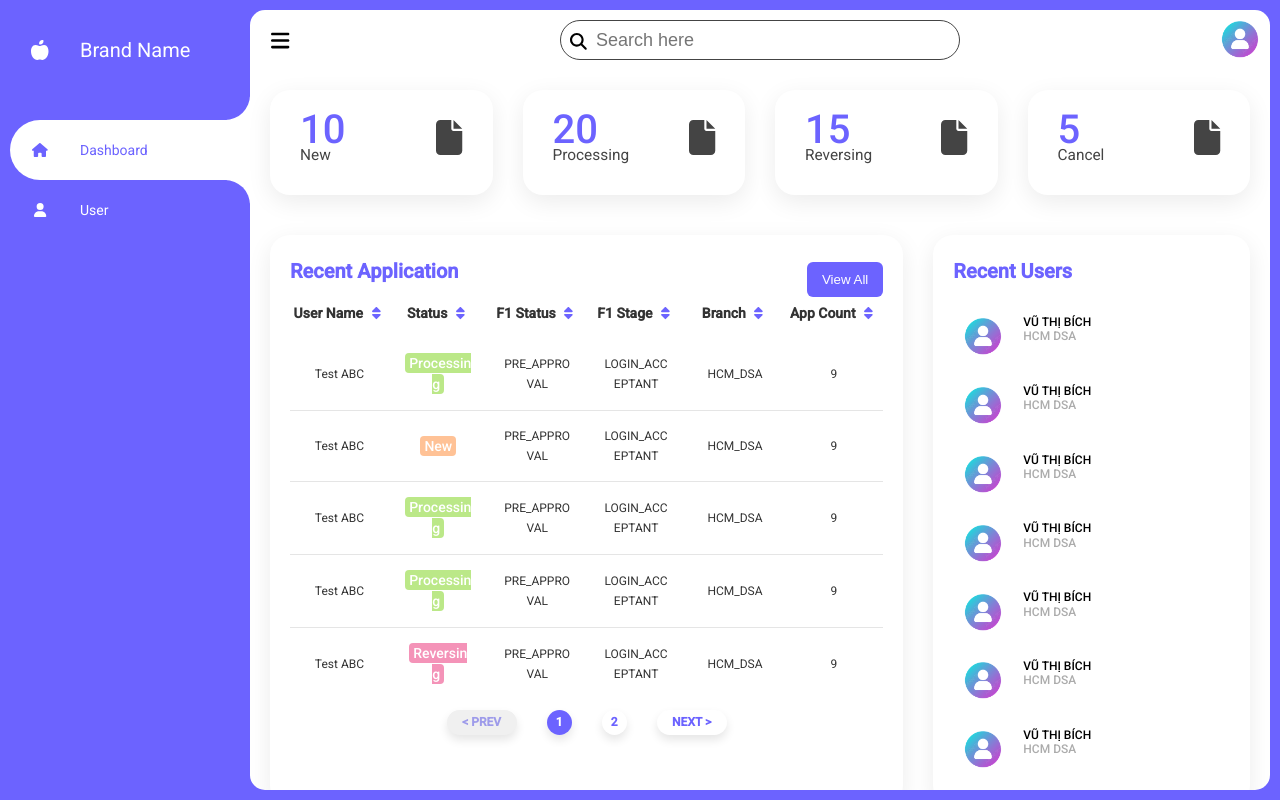
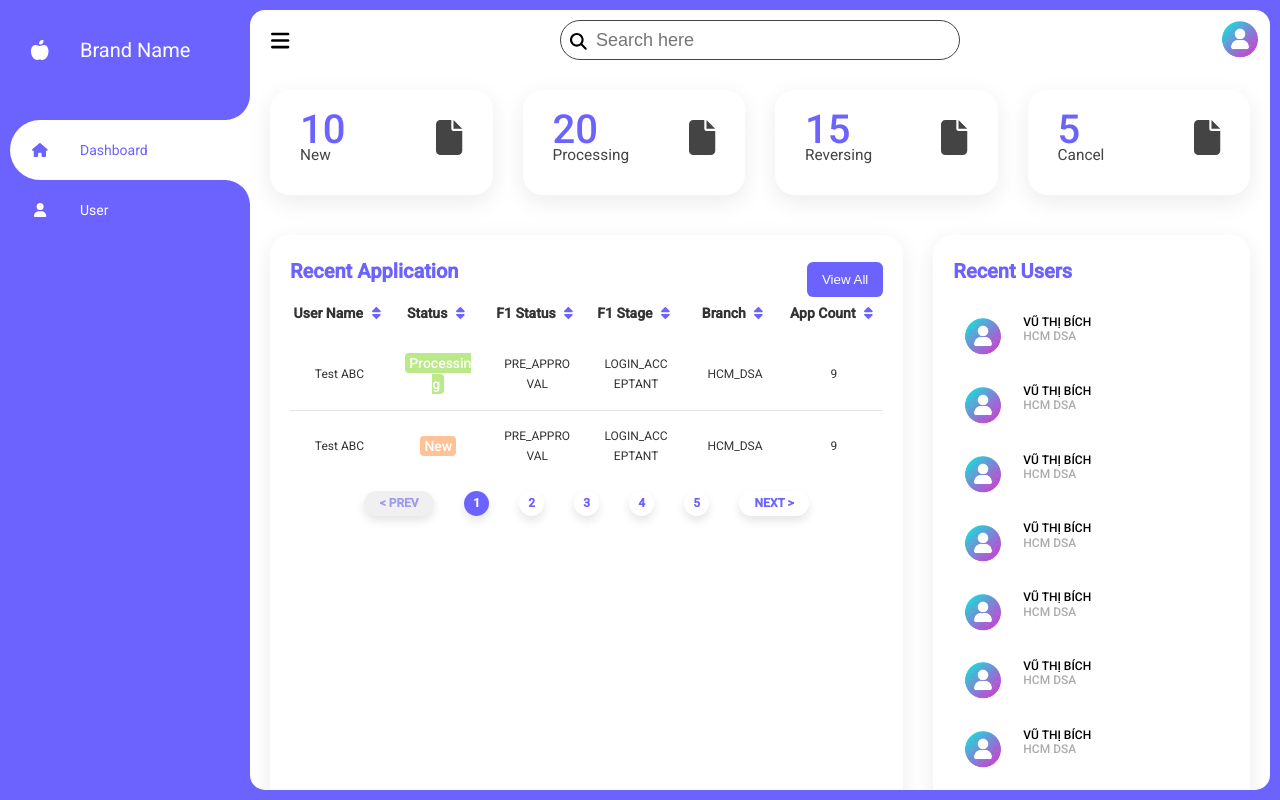
Before and after one commit to antran96/template-crm, an Angular app: page /dashboard in a window 1280 px wide. Built offline with nearby package versions, Linux system fonts and the light colour scheme; what echarts-for-angular would draw is missing.

Commit message:
pagination on search

```diff
--- a/src/components/table/table.component.html
+++ b/src/components/table/table.component.html
@@ -33,12 +33,12 @@
     <!-- pagination -->
     <div class="table-pagination">
         <ul>
-            <li [ngClass]="currentPage === 1 ? 'disabled' : ''" (click)="onPagination(currentPage - 1)"><a>< PREV</a></li>
+            <li [ngClass]="currentPage === 1 || listShow.length === 0 ? 'disabled' : ''" (click)="onPagination(currentPage - 1, isSearch ? listSearch : listData)"><a>< PREV</a></li>
             <li *ngFor="let in of counter(pagesNumber), index as index"
                 [ngClass]="index + 1 === currentPage ? 'pageNumber active' : 'pageNumber'"
-                (click)="onPagination(index + 1)">
+                (click)="onPagination(index + 1, isSearch ? listSearch : listData)">
                 <a>{{index + 1}}</a></li>
-            <li [ngClass]="currentPage ===  pagesNumber ? 'disabled' : ''" (click)="onPagination(currentPage + 1)"><a>NEXT ></a></li>
+            <li [ngClass]="currentPage ===  pagesNumber || listShow.length === 0  ? 'disabled' : ''" (click)="onPagination(currentPage + 1, isSearch ? listSearch : listData)"><a>NEXT ></a></li>
         </ul>
     </div>
 </div>
--- a/src/components/table/table.component.ts
+++ b/src/components/table/table.component.ts
@@ -7,7 +7,9 @@ import { Component, Input, OnInit } from '@angular/core';
 })
 export class TableComponent implements OnInit {
   public searchInput: Array<any> = []
+  public isSearch: boolean = false
   public listShow: Array<any> = []
+  public listSearch: Array<any> = []
   public pagesNumber: number = 1
   public currentPage: number = 1
   @Input() headers: Array<any> = []
@@ -19,7 +21,7 @@ export class TableComponent implements OnInit {
 
   ngOnInit(): void {
     this.onSearchInit()
-    this.onPagination(1)
+    this.onPagination(1, this.listData)
   }
 
   onSearchInit(): void {
@@ -35,10 +37,11 @@ export class TableComponent implements OnInit {
 
   onSearch(valueSearch: any, key: string): void {
     if (valueSearch !== '') {
+      this.isSearch = true
       let valueSearchnonVN = this.nonAccentVietnamese(valueSearch)
       let arr = valueSearchnonVN.split(';')
       let result: boolean = false
-      let newList: Array<any> = []
+      this.listSearch = []
       if (this.listData.length > 0) {
         this.listData.forEach(row => {
           let value = row[key].toString().toLowerCase()
@@ -46,13 +49,18 @@ export class TableComponent implements OnInit {
           arr.forEach((item: any) => {
             if (item !== '') {
               result = valuenonVN.includes(item.toLowerCase())
-              if (result === true) newList.push(row)
+              if (result === true) this.listSearch.push(row)
             }
           })
         })
-        this.listShow = newList
+        this.listShow = this.listSearch
+        this.onPagination(1, this.listShow)
       }
-    } else this.listShow = this.listData
+    } else {
+      this.isSearch = false
+      this.listShow = this.listData
+      this.onPagination(1, this.listShow)
+    }
   }
 
   nonAccentVietnamese(value: string) {
@@ -86,11 +94,11 @@ export class TableComponent implements OnInit {
     }
   }
 
-  onPagination(page: number) {
+  onPagination(page: number, querySet: any) {
       let state = {
-        'querySet': this.listData,
+        'querySet': querySet,
         'page': page,
-        'rows': 5
+        'rows': 2
       }
       this.currentPage = state.page
       let data = this.onTrimPagination(state.querySet, state.page, state.rows)
--- a/src/modules/user/user.component.ts
+++ b/src/modules/user/user.component.ts
@@ -17,16 +17,16 @@ export class UserComponent implements OnInit {
   listData: Array<any> = [
     {'userName': 'testabc1', 'fullName': 'Test ABC', 'email': 'testabc1@gmail.com', 'role': 'FS-Sales Supervisor', 'branch': 'HCM DSA'},
     {'userName': 'testabc2', 'fullName': 'Test ABC', 'email': 'testabc2@gmail.com', 'role': 'FS-Area Sales Manager', 'branch': 'HCM DSA'},
-    {'userName': 'testabc3', 'fullName': 'Test ABC', 'email': 'testabc3@gmail.com', 'role': 'FS-Sales Admin', 'branch': 'HCM DSA'},
-    {'userName': 'testabc4', 'fullName': 'Test ABC', 'email': 'testabc4@gmail.com', 'role': 'FS-Sales Supervisor', 'branch': 'HCM DSA'},
+    {'userName': 'testabc2', 'fullName': 'Test ABC', 'email': 'testabc3@gmail.com', 'role': 'FS-Sales Admin', 'branch': 'HCM DSA'},
+    {'userName': 'testabc2', 'fullName': 'Test ABC', 'email': 'testabc4@gmail.com', 'role': 'FS-Sales Supervisor', 'branch': 'HCM DSA'},
     {'userName': 'testabc5', 'fullName': 'Test ABC', 'email': 'testabc5@gmail.com', 'role': 'FS-Sales Admin', 'branch': 'HCM DSA'},
     {'userName': 'testabc6', 'fullName': 'Test ABC', 'email': 'testabc6@gmail.com', 'role': 'FS-IT Admin', 'branch': 'HCM DSA'},
-    {'userName': 'testabc7', 'fullName': 'Test ABC', 'email': 'testabc7@gmail.com', 'role': 'FS-Sales Admin', 'branch': 'HCM DSA'},
-    {'userName': 'testabc8', 'fullName': 'Test ABC', 'email': 'testabc8@gmail.com', 'role': 'FS-IT Admin', 'branch': 'HCM DSA'},
-    {'userName': 'testabc9', 'fullName': 'Test ABC', 'email': 'testabc9@gmail.com', 'role': 'FS-Sales Supervisor', 'branch': 'HCM DSA'},
+    {'userName': 'testabc2', 'fullName': 'Test ABC', 'email': 'testabc7@gmail.com', 'role': 'FS-Sales Admin', 'branch': 'HCM DSA'},
+    {'userName': 'testabc2', 'fullName': 'Test ABC', 'email': 'testabc8@gmail.com', 'role': 'FS-IT Admin', 'branch': 'HCM DSA'},
+    {'userName': 'testabc2', 'fullName': 'Test ABC', 'email': 'testabc9@gmail.com', 'role': 'FS-Sales Supervisor', 'branch': 'HCM DSA'},
     {'userName': 'testabc10', 'fullName': 'Test ABC', 'email': 'testabc10@gmail.com', 'role': 'FS-Sales Admin', 'branch': 'HCM DSA'},
-    {'userName': 'testabc11', 'fullName': 'Test ABC', 'email': 'testabc11@gmail.com', 'role': 'FS-Sales Supervisor', 'branch': 'HCM DSA'},
-    {'userName': 'testabc12', 'fullName': 'Test ABC', 'email': 'testabc12@gmail.com', 'role': 'FS-Area Sales Manager', 'branch': 'HCM DSA'},
+    {'userName': 'testabc2', 'fullName': 'Test ABC', 'email': 'testabc11@gmail.com', 'role': 'FS-Sales Supervisor', 'branch': 'HCM DSA'},
+    {'userName': 'testabc2', 'fullName': 'Test ABC', 'email': 'testabc12@gmail.com', 'role': 'FS-Area Sales Manager', 'branch': 'HCM DSA'},
     {'userName': 'testabc13', 'fullName': 'Test ABC', 'email': 'testabc13@gmail.com', 'role': 'FS-Sales Admin', 'branch': 'HCM DSA'},
     {'userName': 'testabc14', 'fullName': 'Test ABC', 'email': 'testabc14@gmail.com', 'role': 'FS-Sales Supervisor', 'branch': 'HCM DSA'},
     {'userName': 'testabc15', 'fullName': 'Test ABC', 'email': 'testabc15@gmail.com', 'role': 'FS-Sales Admin', 'branch': 'HCM DSA'},
```
